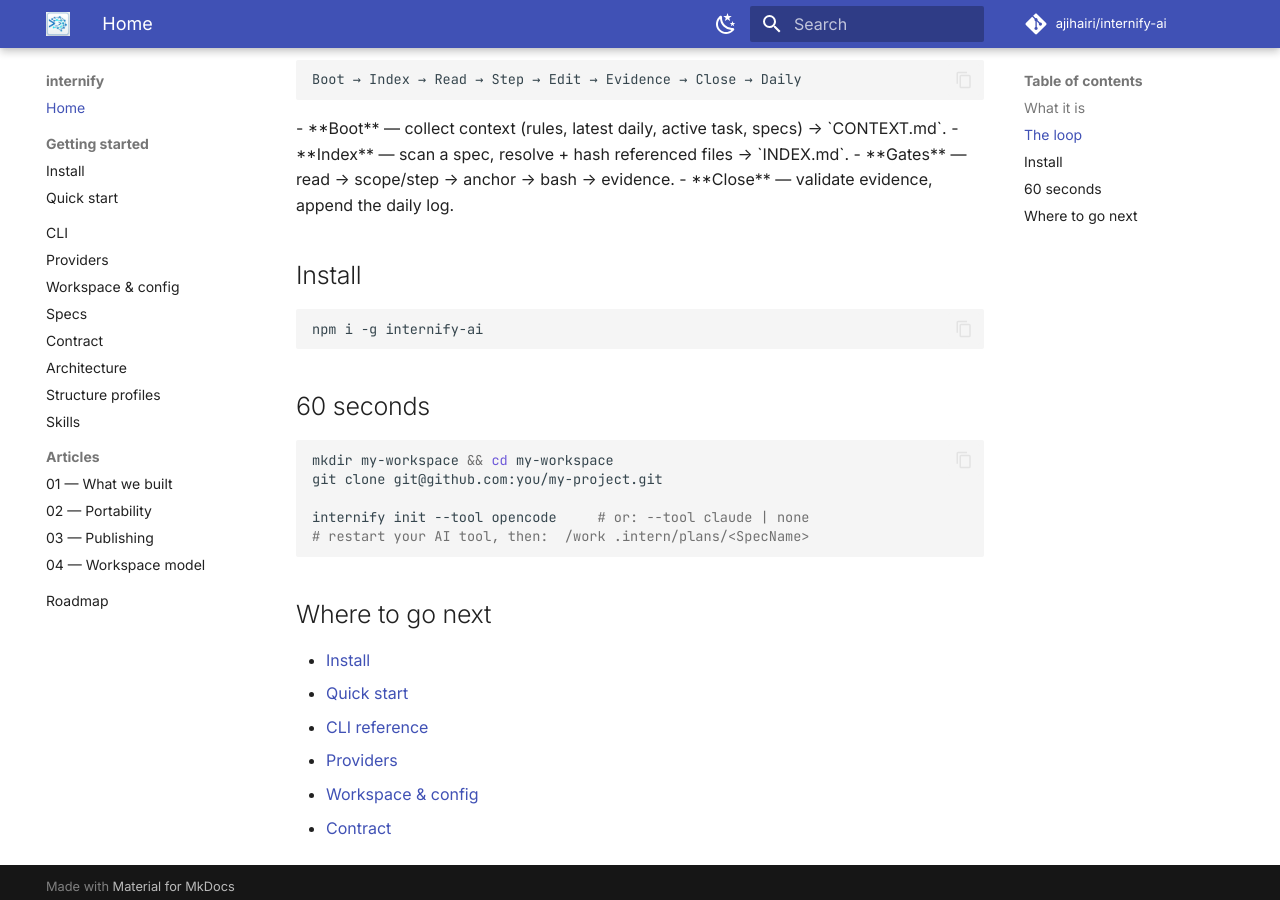
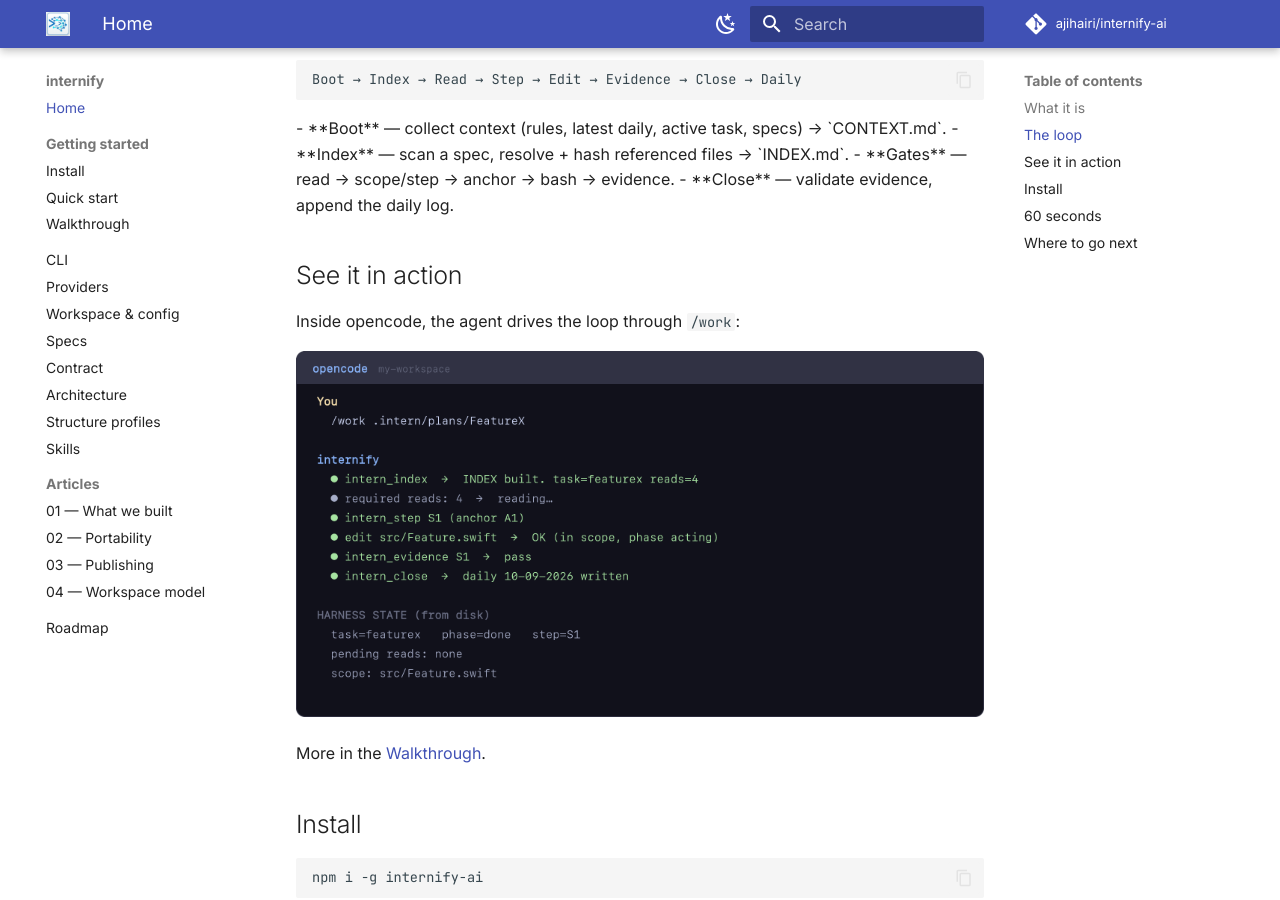
Before and after one commit to ajihairi/internify-ai, an MkDocs documentation site: the page built from docs/index.md, in a window 1280 px wide and 900 px high, scrolled down 739 px. Built offline with MkDocs 1.6.1 and Material for MkDocs 9.7.7, drawn with Linux system fonts in a browser that asks for light colours; comment, search, counter and statistics services are not loaded.

Commit message:
docs: add Walkthrough page with opencode TUI screenshot

````diff
--- a/docs/index.md
+++ b/docs/index.md
@@ -36,6 +36,14 @@ Boot → Index → Read → Step → Edit → Evidence → Close → Daily
 
 </div>
 
+## See it in action
+
+Inside opencode, the agent drives the loop through `/work`:
+
+![opencode session running /work](assets/opencode-session.png)
+
+More in the [Walkthrough](walkthrough.md).
+
 ## Install
 
 ```bash
--- a/mkdocs.yml
+++ b/mkdocs.yml
@@ -42,6 +42,7 @@ nav:
   - Getting started:
       - Install: getting-started/install.md
       - Quick start: getting-started/quickstart.md
+      - Walkthrough: walkthrough.md
   - CLI: cli.md
   - Providers: providers.md
   - Workspace & config: workspace.md
````
Also changed, not shown: docs/walkthrough.md (added, +15 -0 lines).
